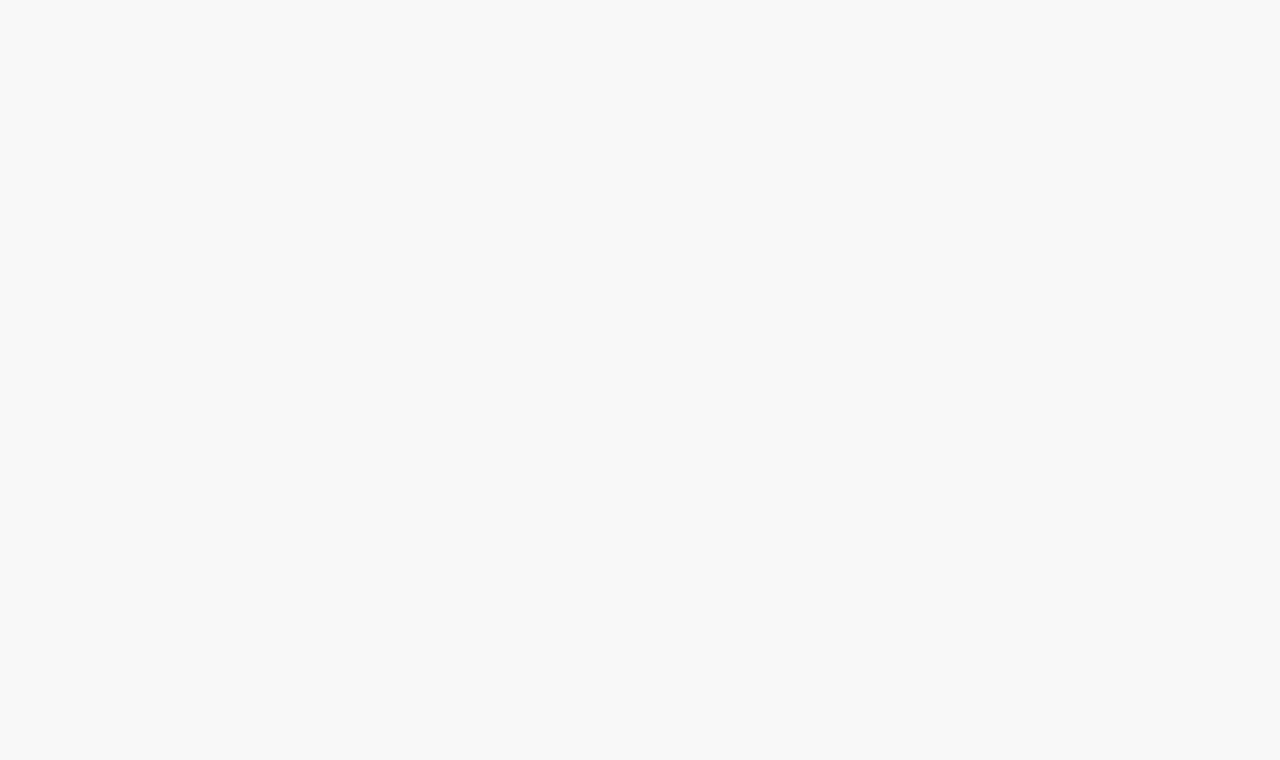
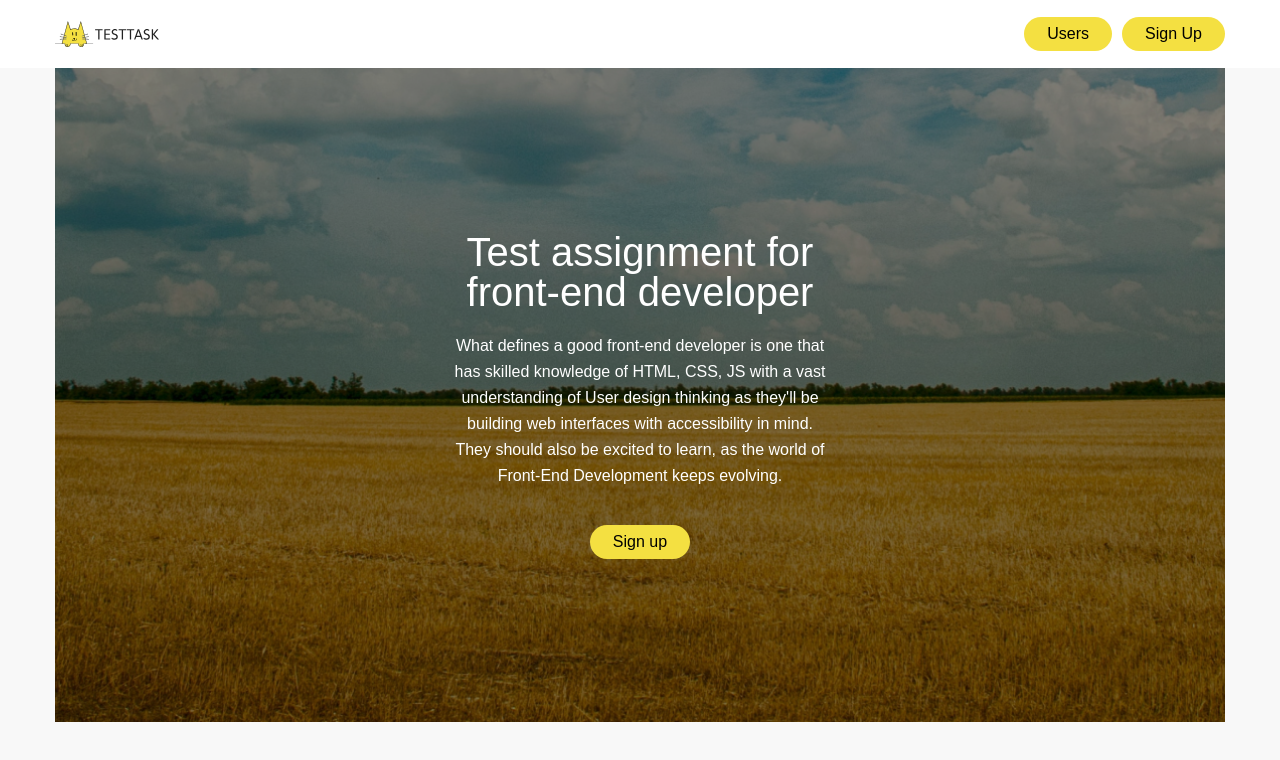
Before and after one commit to RegemStatum/abz-tz, a React (Create React App) app: page / in a window 1280 px wide. Shown: the top 760 px of the page. Built offline with nearby package versions, Linux system fonts and the light colour scheme.

Commit message:
hero ready

```diff
--- a/src/App.js
+++ b/src/App.js
@@ -1,7 +1,8 @@
 import "./assets/scss/main.scss";
+import HomePage from "./pages/HomePage";
 
 function App() {
-  return <></>;
+  return <HomePage />;
 }
 
 export default App;
--- /dev/null
+++ b/src/components/homePage/Hero.jsx
@@ -0,0 +1,27 @@
+import React from "react";
+import styles from "./Hero.module.scss";
+import PrimaryButton from "../../components/ui/buttons/PrimaryButton";
+
+const Hero = () => {
+  return (
+    <div className={styles.hero}>
+      <div className="container">
+        <div className={styles.heroInfoContainer}>
+          <h1 className={styles.heading}>
+            Test assignment for front-end developer
+          </h1>
+          <p className={styles.heroText}>
+            What defines a good front-end developer is one that has skilled
+            knowledge of HTML, CSS, JS with a vast understanding of User design
+            thinking as they'll be building web interfaces with accessibility in
+            mind. They should also be excited to learn, as the world of
+            Front-End Development keeps evolving.
+          </p>
+          <PrimaryButton className={styles.signUpButton}>Sign up</PrimaryButton>
+        </div>
+      </div>
+    </div>
+  );
+};
+
+export default Hero;
--- /dev/null
+++ b/src/components/homePage/Hero.module.scss
@@ -0,0 +1,53 @@
+@use "../../assets/scss/breakpoints" as *;
+
+.hero {
+  padding: 40px 0 71px 0;
+  position: relative;
+  color: #fff;
+  overflow: hidden;
+  background-image: url("../../assets/images/hero-bg.jpg");
+  background-repeat: no-repeat;
+  background-size: cover;
+  text-align: center;
+
+  // darken background
+  &::after {
+    content: "";
+    position: absolute;
+    top: 0;
+    left: 0;
+    width: 100%;
+    height: 100%;
+    background-color: rgba(0, 0, 0, 0.5);
+  }
+
+  .heading,
+  .heroText,
+  .signUpButton {
+    position: relative;
+    z-index: 1;
+  }
+
+  .heroInfoContainer {
+    max-width: 380px;
+    margin: 0 auto;
+  }
+
+  .heading {
+    margin-bottom: 21px;
+  }
+
+  .heroText {
+    margin-bottom: 36px;
+  }
+
+  @include md {
+    padding: 89px 0 88px 0;
+  }
+
+  @include lg {
+    max-width: 1170px;
+    margin: 0 auto;
+    padding: 164px 0 163px 0;
+  }
+}
--- /dev/null
+++ b/src/components/homePage/index.js
@@ -0,0 +1,3 @@
+import Hero from "./Hero";
+
+export { Hero };
--- a/src/components/ui/buttons/PrimaryButton.jsx
+++ b/src/components/ui/buttons/PrimaryButton.jsx
@@ -1,11 +1,13 @@
 import React from "react";
 import styles from "./PrimaryButton.module.scss";
 
-const PrimaryButton = ({ children, onClick, disabled }) => {
+const PrimaryButton = ({ children, onClick, disabled, className }) => {
   return (
     <button
       onClick={onClick}
-      className={`${styles.button} ${disabled ? styles.disabled : ""}`}
+      className={`${styles.button} ${className || ""} ${
+        disabled ? styles.disabled : ""
+      }`}
     >
       {children}
     </button>
--- /dev/null
+++ b/src/pages/HomePage.jsx
@@ -0,0 +1,14 @@
+import React from "react";
+import Header from "../components/layout/Header";
+import { Hero } from "../components/homePage";
+
+const HomePage = () => {
+  return (
+    <>
+      <Header />
+      <Hero />
+    </>
+  );
+};
+
+export default HomePage;
```
